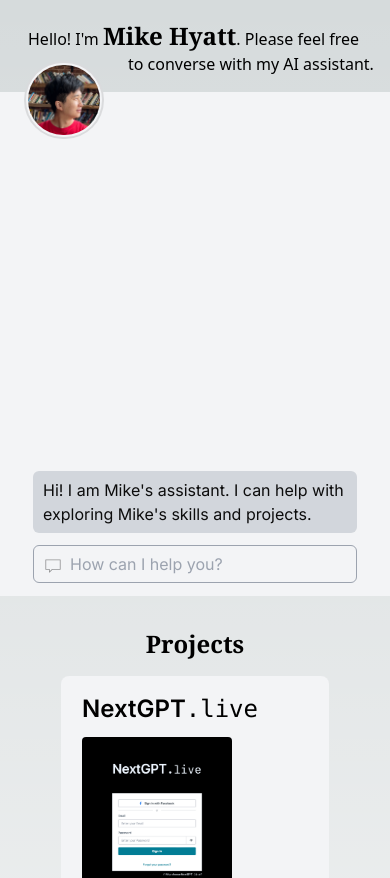
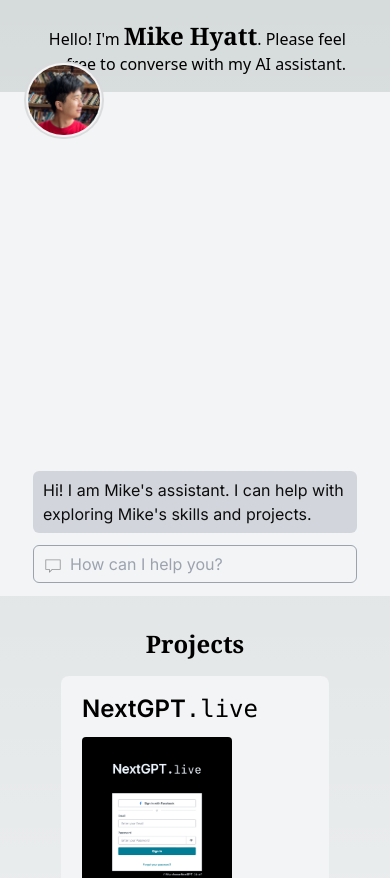
Before and after one commit to 0wh/0wh.github.io, a Next.js app: page / in a window 390 px wide. Shown: the top 878 px of the page. Built offline with nearby package versions, Linux system fonts and the light colour scheme.

Commit message:
optimize appearance

```diff
--- a/app/page.tsx
+++ b/app/page.tsx
@@ -15,8 +15,8 @@
             height={80}
             priority
           />
-          <p className="mr-4 ml-[128px] sm:ml-4 sm:text-start font-sans">
-            <span className="-ml-[100px] sm:ml-0">Hello! I'm </span>
+          <p className="mx-11 sm:mx-4 text-end sm:text-start font-sans max-w-[500px] sm:max-w-none">
+            Hello! I'm{" "}
             <span className="font-semibold font-serif text-2xl">
               Mike Hyatt
             </span>
```
